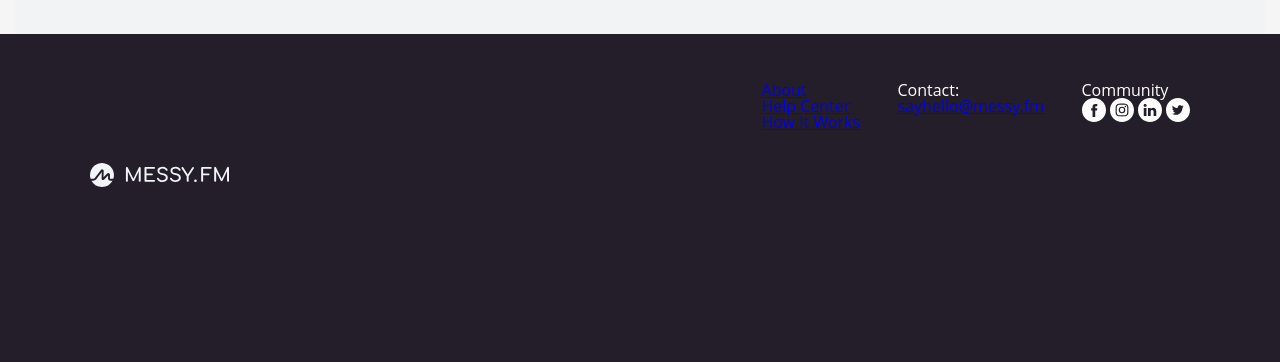
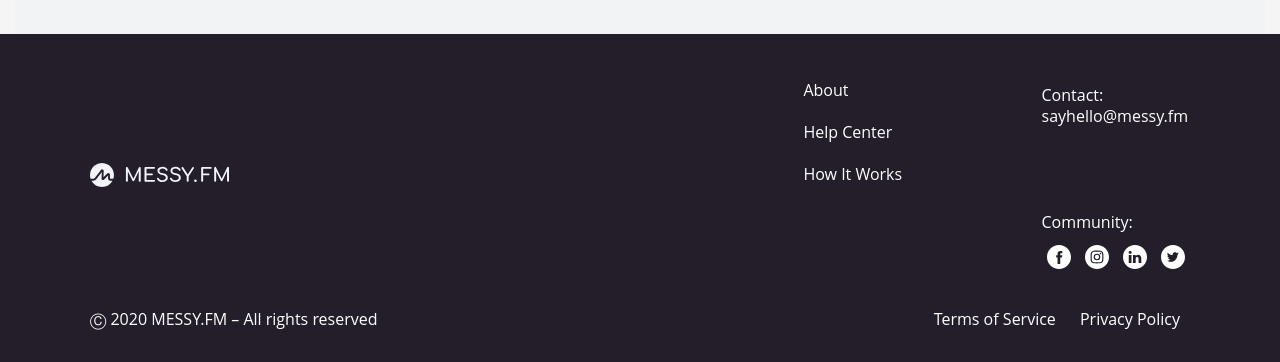
Before and after one commit to vladeiko/pageCatalog, a website: page index.html in a window 1280 px wide. Shown: the part 1487-1849 px from the top of the page. Drawn offline with Linux system fonts and the light colour scheme.

Commit message:
Fix all styles

```diff
--- a/index.html
+++ b/index.html
@@ -347,36 +347,48 @@
       <div class="footer">
         <div class="main-elements">
           <div class="footer__logo">
-            <img src="./img/footer-logo.svg" class="footer-logo-img" />
+            <a href="#">
+              <img src="./img/footer-logo.svg" class="footer-logo-img"
+            /></a>
           </div>
           <div class="footer__links">
             <a href="#" class="footer-link">About</a>
             <a href="#" class="footer-link">Help Center</a>
             <a href="#" class="footer-link">How It Works</a>
           </div>
-          <div class="footer_contact">
+          <div class="footer-info">
+            <div class="footer-info__contact">
               <p class="footer-text">Contact:</p>
               <a href="mailto:sayhello@messy.fm" class="mailto"
                 >sayhello@messy.fm
               </a>
             </div>
-          <div class="footer_community">
-            <p class="footer-text">Community</p>
-            <a href="#" class="community_link"
+            <div class="footer-info__community">
+              <p class="footer-text">Community:</p>
+              <div class="community-links">
+                <a href="#" class="community-link"
                   ><img src="./img/facebook.svg" class="community_img"
                 /></a>
-            <a href="#" class="community_link"
+                <a href="#" class="community-link"
                   ><img src="./img/instagram.svg" class="community_img"
                 /></a>
-            <a href="#" class="community_link"
+                <a href="#" class="community-link"
                   ><img src="./img/linked-in.svg" class="community_img"
                 /></a>
-            <a href="#" class="community_link"
+                <a href="#" class="community-link"
                   ><img src="./img/twitter.svg" class="community_img"
                 /></a>
               </div>
             </div>
-        <div class="secondary-elements"></div>
+          </div>
+        </div>
+        <div class="secondary-elements">
+          <div class="copyright">Ⓒ 2020 MESSY.FM – All rights reserved</div>
+          <div class="info-links">
+            <a href="#" class="info-link">Terms of Service</a>
+            <a href="#" class="info-link">Privacy Policy</a>
+          </div>
+        </div>
       </div>
     </div>
   </body>
--- a/scss/layout/_footer.scss
+++ b/scss/layout/_footer.scss
@@ -33,3 +33,73 @@
   flex-direction: column;
   margin: 0 0 0 362px;
 }
+
+.footer-info {
+  margin: 0 0 0 60px;
+}
+
+.footer-info__contact {
+  margin: 0 0 90px;
+}
+
+.community-links {
+  padding: 10px 0;
+}
+
+.community-link {
+  margin: 10px 5px 10px;
+}
+
+.footer-text {
+  margin: 5px 0;
+}
+
+.footer-link,
+.footer-link:link,
+.footer-link:visited {
+  font-size: 16px;
+  padding: 0 0 10px;
+  margin: 0 0 16px;
+  text-decoration: none;
+  color: white;
+  box-sizing: border-box;
+}
+
+.footer-link:hover {
+  text-decoration: underline;
+}
+
+.mailto,
+.mailto:link,
+.mailto:visited {
+  font-size: 16px;
+  text-decoration: none;
+  color: white;
+  font-weight: normal;
+  box-sizing: border-box;
+}
+
+.mailto:hover {
+  text-decoration: underline;
+}
+
+.secondary-elements {
+  display: flex;
+  justify-content: space-between;
+  margin: 30px 0 0 0;
+}
+
+.info-link,
+.info-link:link,
+.info-link:visited {
+  font-size: 16px;
+  padding: 0 0 10px;
+  margin: 0 10px 16px;
+  text-decoration: none;
+  color: white;
+  box-sizing: border-box;
+}
+
+.info-link:hover {
+  text-decoration: underline;
+}
```
Also changed, not shown: css/style.css. Lines whose indentation alone changed are shown as unchanged.
